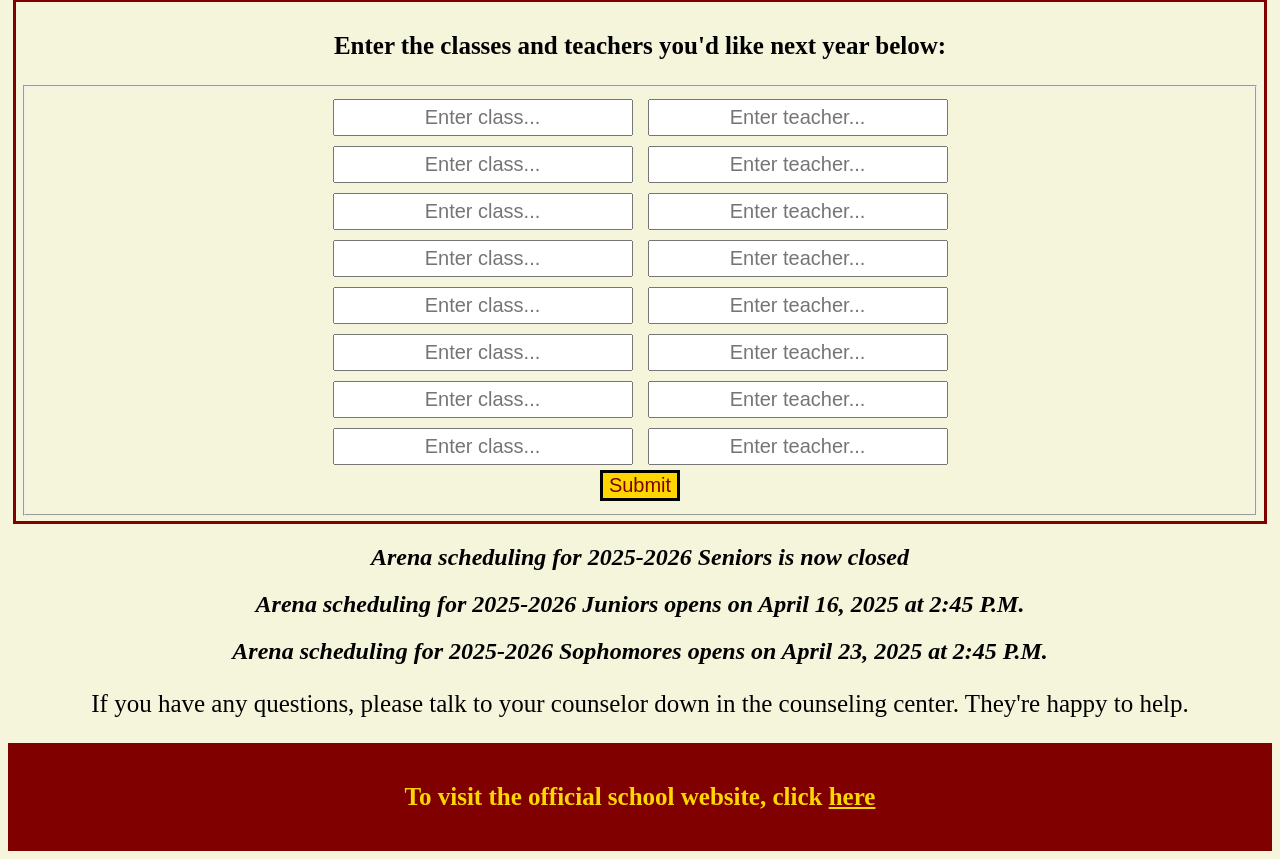
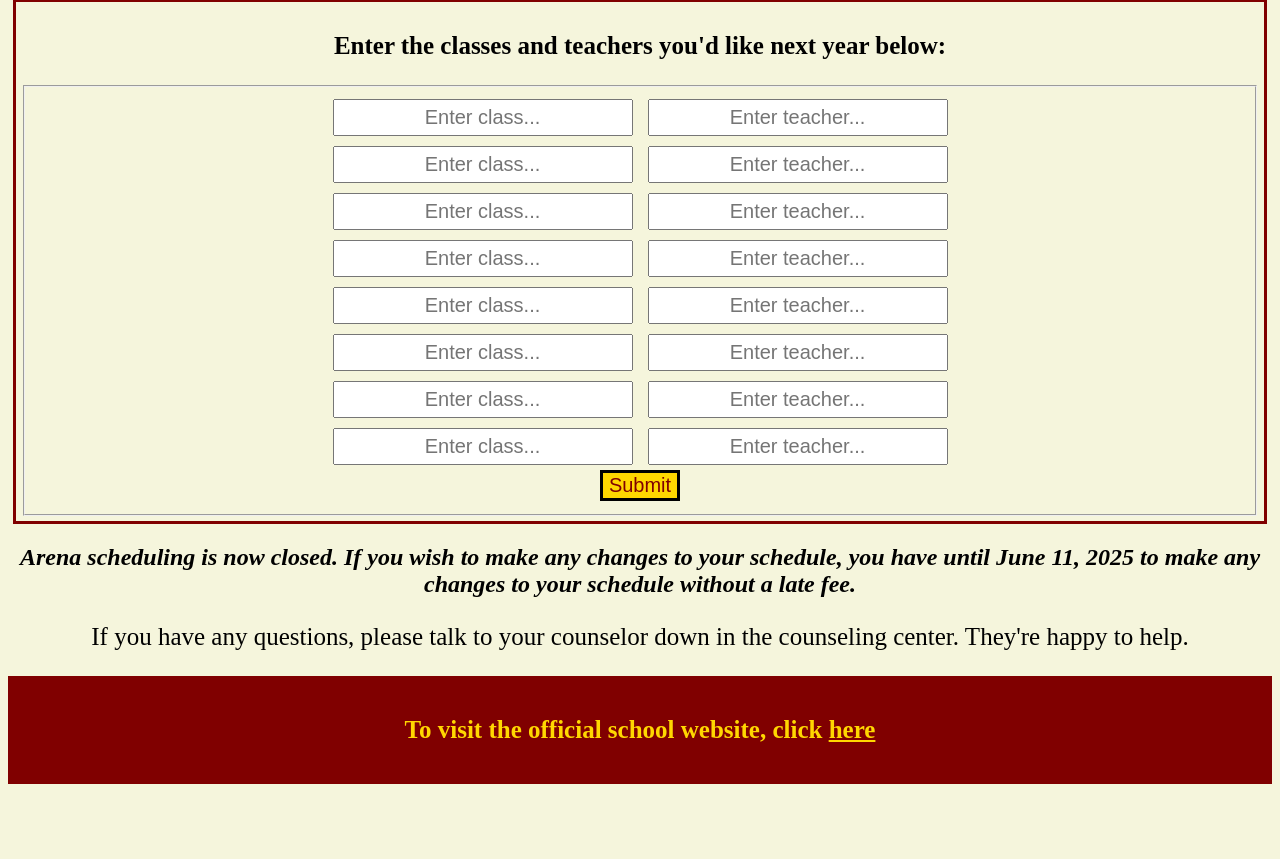
Before and after one commit to leerobertw/MasterSchedule, a Flask app: page / in a window 1280 px wide. Shown: the part 335-1194 px from the top of the page. After the commit the page ends 1119 px from the top, so only its background shows below. Run offline with Flask 3, Linux system fonts and the light colour scheme.

Commit message:
Changed some minor things

```diff
--- a/src/templates/index.html
+++ b/src/templates/index.html
@@ -88,16 +88,13 @@
                 </li>
                 {% endfor %}
             </ul>
-            <h4 id="bad">A "Conflicting Class" refers to a class that would make your schedule work if it was removed.
-            </h4>
             {% endif %}
             {% endfor %}
             {% endif %}
             {% endwith %}
         </div>
-        <h2>Arena scheduling for 2025-2026 Seniors is now closed</h2>
-        <h2>Arena scheduling for 2025-2026 Juniors opens on April 16, 2025 at 2:45 P.M.</h2>
-        <h2>Arena scheduling for 2025-2026 Sophomores opens on April 23, 2025 at 2:45 P.M.</h2>
+        <h2>Arena scheduling is now closed. If you wish to make any changes to your schedule, you have
+        until June 11, 2025 to make any changes to your schedule without a late fee.</h2>
         <p>If you have any questions, please talk to your counselor down in the counseling center. They're happy to
             help.</p>
     </main>
```
